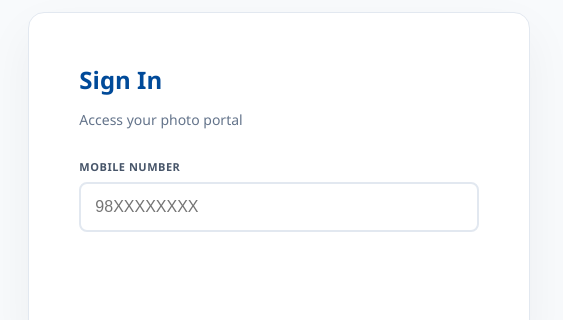
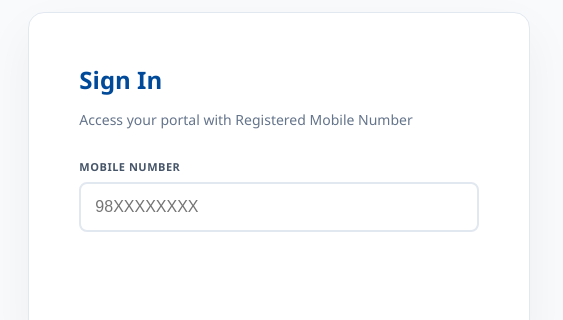
Before and after one commit to darshan-tejomaya/photo-portal, a website: page public/index.html in a window 1280 px wide. Shown: the part 223-543 px from the top of the page, 717-1280 px from the left. Drawn offline with Linux system fonts and the light colour scheme.

Commit message:
Update index.html

```diff
--- a/public/index.html
+++ b/public/index.html
@@ -257,7 +257,7 @@
 
         <div class="login-box" id="card">
             <h2>Sign In</h2>
-            <p class="subtitle">Access your photo portal</p>
+            <p class="subtitle">Access your portal with Registered Mobile Number</p>
 
             <div class="input-group">
                 <label>Mobile Number</label>
```
